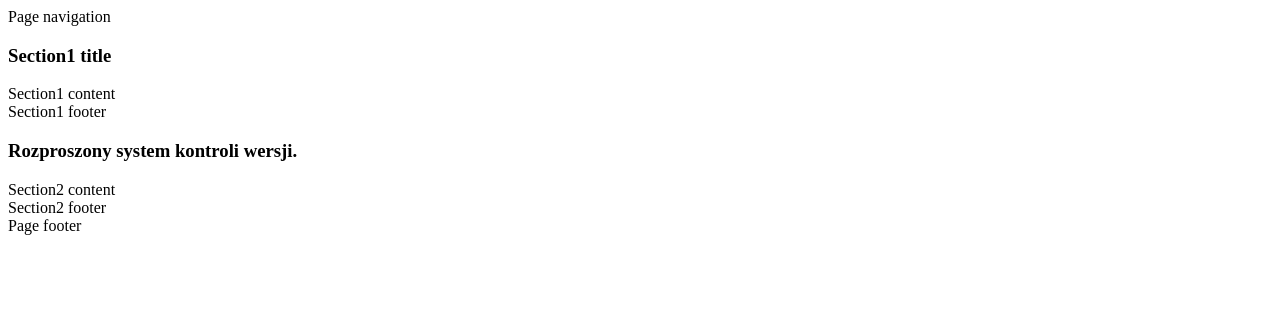
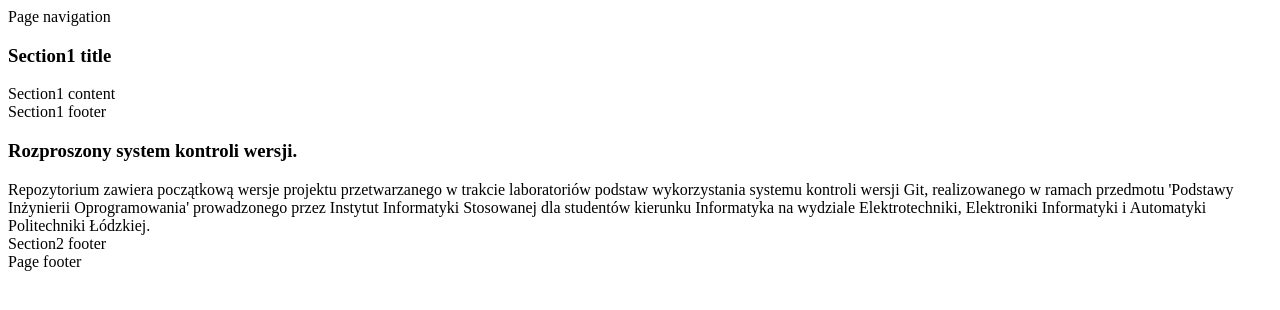
Before and after one commit to vxd555/iislabpio_209404-test, a plain HTML site: page gitlab_www_project/index.html in a window 1280 px wide. Drawn offline with Linux system fonts and the light colour scheme.

Commit message:
added description in kappa

```diff
--- a/gitlab_www_project/index.html
+++ b/gitlab_www_project/index.html
@@ -23,7 +23,7 @@
                 <h3 class="panel-title">Rozproszony system kontroli wersji.</h3>
             </div>
             <div class="panel-body">
-                Section2 content
+                Repozytorium zawiera początkową wersje projektu przetwarzanego w trakcie laboratoriów podstaw wykorzystania systemu kontroli wersji Git, realizowanego w ramach przedmotu 'Podstawy Inżynierii Oprogramowania' prowadzonego przez Instytut Informatyki Stosowanej dla studentów kierunku Informatyka na wydziale Elektrotechniki, Elektroniki Informatyki i Automatyki Politechniki Łódzkiej.
             </div>
             <footer class="panel-footer">
                 Section2 footer
```
